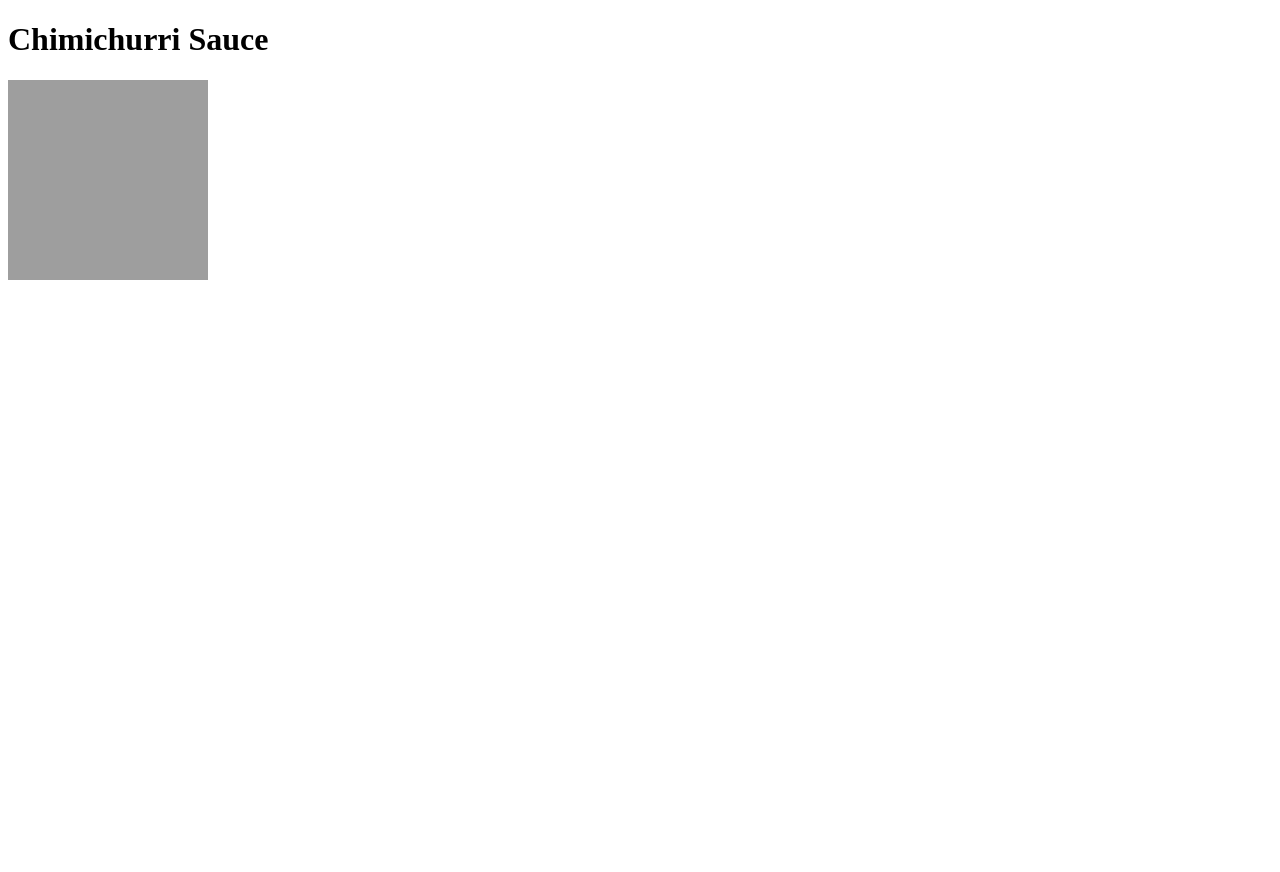
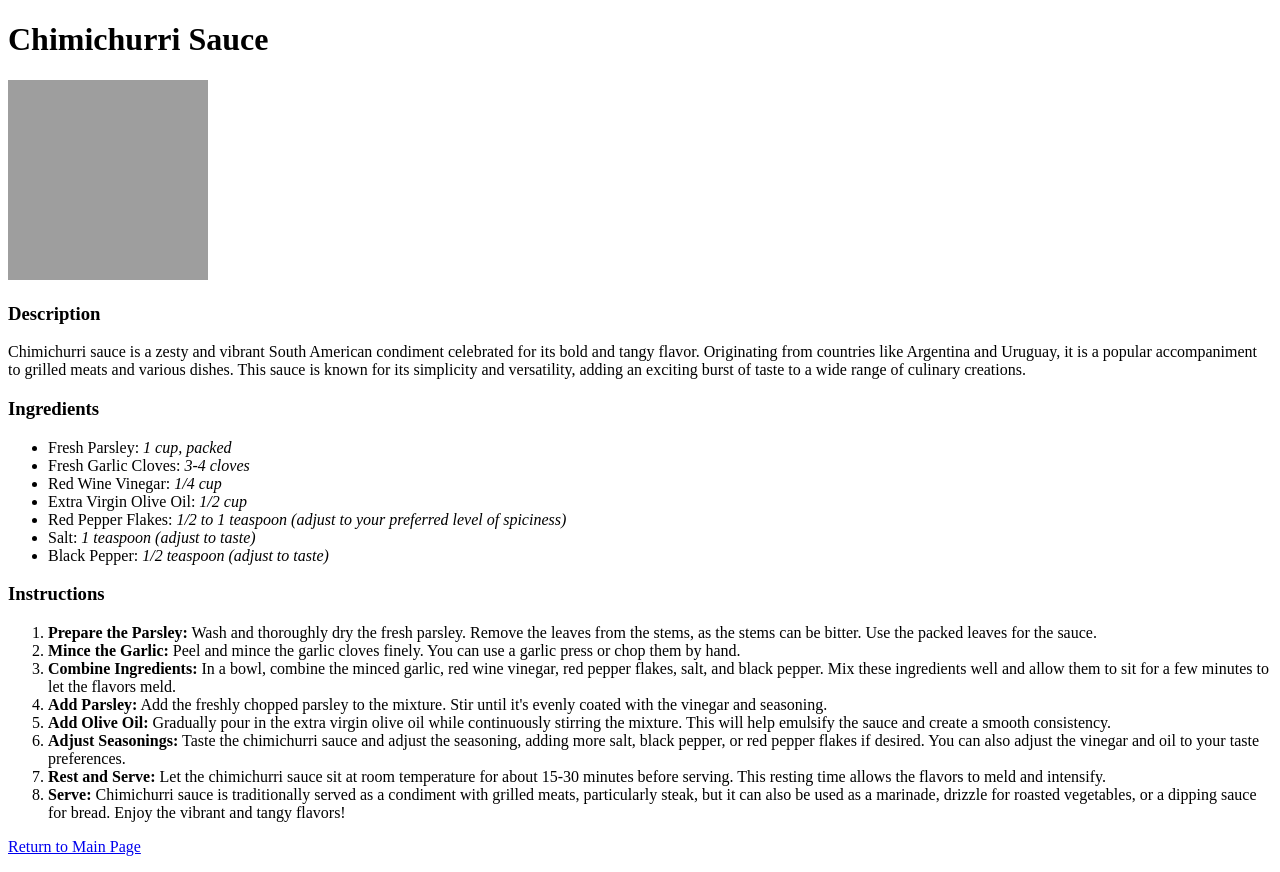
Before and after one commit to lgfpcampos/odin-recipes, a plain HTML site: page recipes/chimichurri.html in a window 1280 px wide. Before the commit the page ends 800 px from the top, so only its background shows below. Drawn offline with Linux system fonts and the light colour scheme; grey boxes are pictures that could not be loaded.

Commit message:
Ready to upload to TOP

```diff
--- a/recipes/chimichurri.html
+++ b/recipes/chimichurri.html
@@ -7,5 +7,29 @@
     <body>
         <h1> Chimichurri Sauce</h1>
         <img src="..\images\chimichurri-sauce.png" alt="Chimichurri Sauce" height="200" width="200">
+        <h3> Description </h3>
+        <p> Chimichurri sauce is a zesty and vibrant South American condiment celebrated for its bold and tangy flavor. Originating from countries like Argentina and Uruguay, it is a popular accompaniment to grilled meats and various dishes. This sauce is known for its simplicity and versatility, adding an exciting burst of taste to a wide range of culinary creations. </p>
+        <h3> Ingredients </h3>
+        <ul>
+            <li>Fresh Parsley: <em> 1 cup, packed</em></li>
+            <li>Fresh Garlic Cloves: <em>3-4 cloves</em></li>
+            <li>Red Wine Vinegar: <em> 1/4 cup</em></li>
+            <li>Extra Virgin Olive Oil: <em> 1/2 cup</em></li>
+            <li>Red Pepper Flakes: <em> 1/2 to 1 teaspoon (adjust to your preferred level of spiciness)</em></li>
+            <li>Salt:<em> 1 teaspoon (adjust to taste)</em></li>
+            <li>Black Pepper:<em> 1/2 teaspoon (adjust to taste)</em></li>
+        </ul>
+        <h3> Instructions </h3>
+        <ol>
+            <li><strong>Prepare the Parsley:</strong> Wash and thoroughly dry the fresh parsley. Remove the leaves from the stems, as the stems can be bitter. Use the packed leaves for the sauce.</li>
+            <li><strong>Mince the Garlic:</strong> Peel and mince the garlic cloves finely. You can use a garlic press or chop them by hand.</li>
+            <li><strong>Combine Ingredients:</strong> In a bowl, combine the minced garlic, red wine vinegar, red pepper flakes, salt, and black pepper. Mix these ingredients well and allow them to sit for a few minutes to let the flavors meld.</li>
+            <li><strong>Add Parsley:</strong> Add the freshly chopped parsley to the mixture. Stir until it's evenly coated with the vinegar and seasoning.</li>
+            <li><strong>Add Olive Oil:</strong> Gradually pour in the extra virgin olive oil while continuously stirring the mixture. This will help emulsify the sauce and create a smooth consistency.</li>
+            <li><strong>Adjust Seasonings:</strong> Taste the chimichurri sauce and adjust the seasoning, adding more salt, black pepper, or red pepper flakes if desired. You can also adjust the vinegar and oil to your taste preferences.</li>
+            <li><strong>Rest and Serve:</strong>  Let the chimichurri sauce sit at room temperature for about 15-30 minutes before serving. This resting time allows the flavors to meld and intensify. </li>
+            <li><strong>Serve:</strong> Chimichurri sauce is traditionally served as a condiment with grilled meats, particularly steak, but it can also be used as a marinade, drizzle for roasted vegetables, or a dipping sauce for bread. Enjoy the vibrant and tangy flavors!</li>
+        </ol>
+        <p> <a href="../index.html ">Return to Main Page </a> </p>
     </body>
 </html>
```
Also changed, not shown: index.html (+3 -2 lines), recipes/pesto.html (+23 -1 lines).
